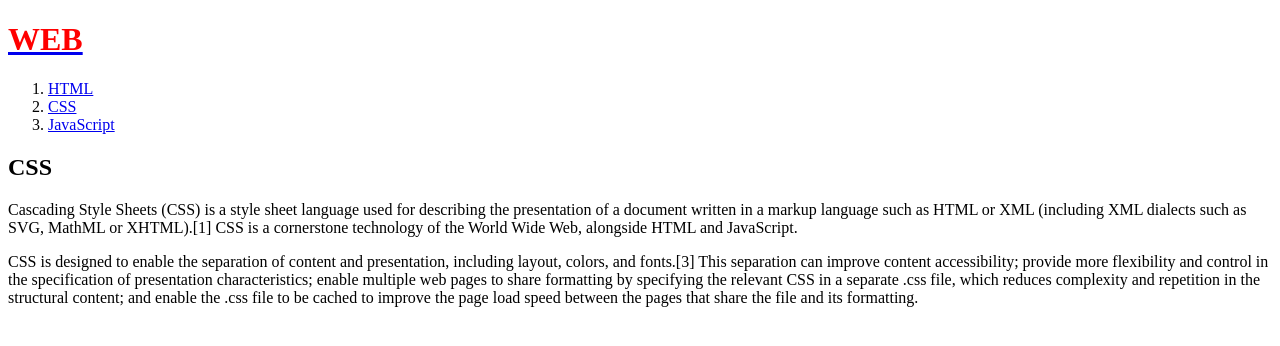
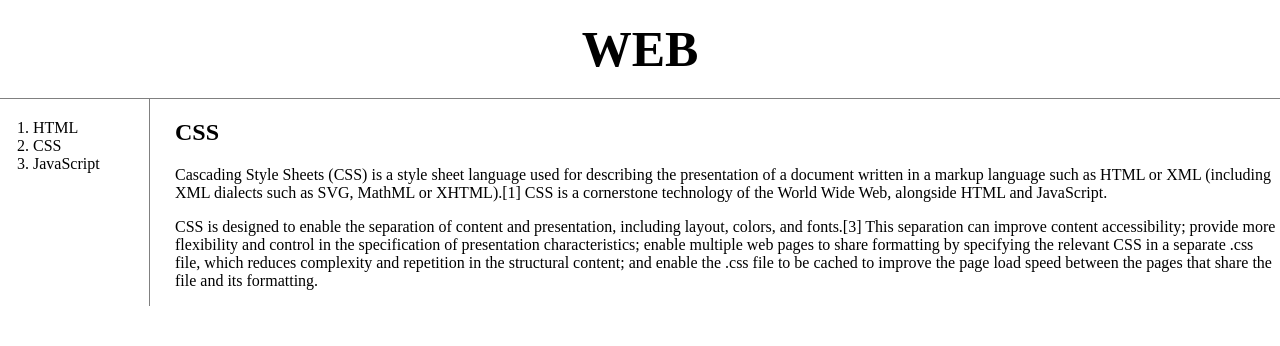
Before and after one commit to Hyunkyung-Kwon/my-first-web-site, a plain HTML site: page 2.html in a window 1280 px wide. Drawn offline with Linux system fonts and the light colour scheme.

Commit message:
Add files via upload

```diff
--- a/2.html
+++ b/2.html
@@ -1,22 +1,75 @@
 <!DOCTYPE html>
 <html>
     <head>
-        <title>CSS</title>
+        <title>WEB - CSS</title>
         <meta charset="utf-8">
+        <style>
+            /* 순서가 중요 but id>>class>>tag*/
+            body {
+                margin:0;
+            }
+            a{
+                color:black;
+                text-decoration: none;
+            }
+            h1 {
+                font-size: 50px;
+                text-align: center;
+                border-bottom:1px solid gray;
+                margin:0;
+                padding:20px;
+            }
+            ol{
+                border-right:1px solid gray;
+                width:10;
+                margin:0;
+                padding:20px;
+            }
+            #grid{
+                display: grid;
+                grid-template-columns: 150px 1fr;
+            }
+            #grid ol{
+                padding-left:33px;
+            }
+            #grid #article{
+                padding-left:25px;
+            }
+            @media(max-width:800px) {
+                #grid{
+                    display: block;
+                }
+                ol{
+                    border-right:none;
+                }
+                h1{
+                    border-bottom: none;
+                }
+            }
+
+        </style>
     </head>
 
     <body>
-        <h1><a href="index.html"><font color="red">WEB</font></a></h1>
+        <h1><a href="index.html">WEB</a></h1>
+        <div id="grid">
         <ol>
             <li><a href="1.html">HTML</a></li>
             <li><a href="2.html">CSS</a></li>
             <li><a href="3.html">JavaScript</a></li>
         </ol>
-    </body>
-
-    <body>
+        <!--
+        <h1><a href="index.html"><font color="red">WEB</font></a></h1>
+        <ol>
+            <li><a href="1.html"><font color="red">HTML</font></a></li>
+            <li><a href="2.html"><font color="red">CSS</font></a></li>
+            <li><a href="3.html"><font color="red">JavaScript</font></a></li>
+        </ol>
+        -->
+    <div id="article">
         <h2>CSS</h2>
         <p>Cascading Style Sheets (CSS) is a style sheet language used for describing the presentation of a document written in a markup language such as HTML or XML (including XML dialects such as SVG, MathML or XHTML).[1] CSS is a cornerstone technology of the World Wide Web, alongside HTML and JavaScript.</p>
         <p>CSS is designed to enable the separation of content and presentation, including layout, colors, and fonts.[3] This separation can improve content accessibility; provide more flexibility and control in the specification of presentation characteristics; enable multiple web pages to share formatting by specifying the relevant CSS in a separate .css file, which reduces complexity and repetition in the structural content; and enable the .css file to be cached to improve the page load speed between the pages that share the file and its formatting.</p>
+    </div>
     </body>
 </html>
--- /dev/null
+++ b/style.css
@@ -0,0 +1,41 @@
+body {
+    margin:0;
+}
+a{
+    color:black;
+    text-decoration: none;
+}
+h1 {
+    font-size: 50px;
+    text-align: center;
+    border-bottom:1px solid gray;
+    margin:0;
+    padding:20px;
+}
+ol{
+    border-right:1px solid gray;
+    width:10;
+    margin:0;
+    padding:20px;
+}
+#grid{
+    display: grid;
+    grid-template-columns: 150px 1fr;
+}
+#grid ol{
+    padding-left:33px;
+}
+#grid #article{
+    padding-left:25px;
+}
+@media(max-width:800px) {
+    #grid{
+        display: block;
+    }
+    ol{
+        border-right:none;
+    }
+    h1{
+        border-bottom: none;
+    }
+}
```
Also changed, not shown: 1.html (+47 -3 lines), 3.html (+48 -3 lines), grid.html (added, +23 -0 lines), index.html (+6 -0 lines), mediaquery.html (added, +25 -0 lines).
